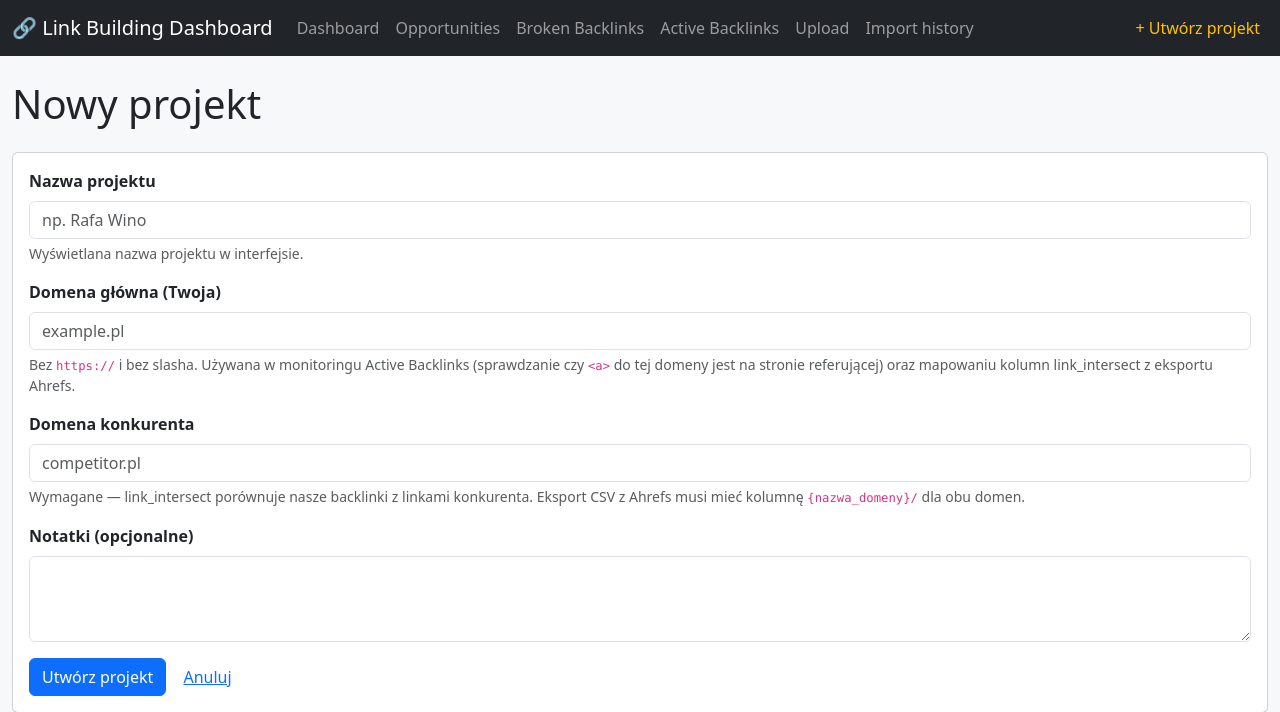
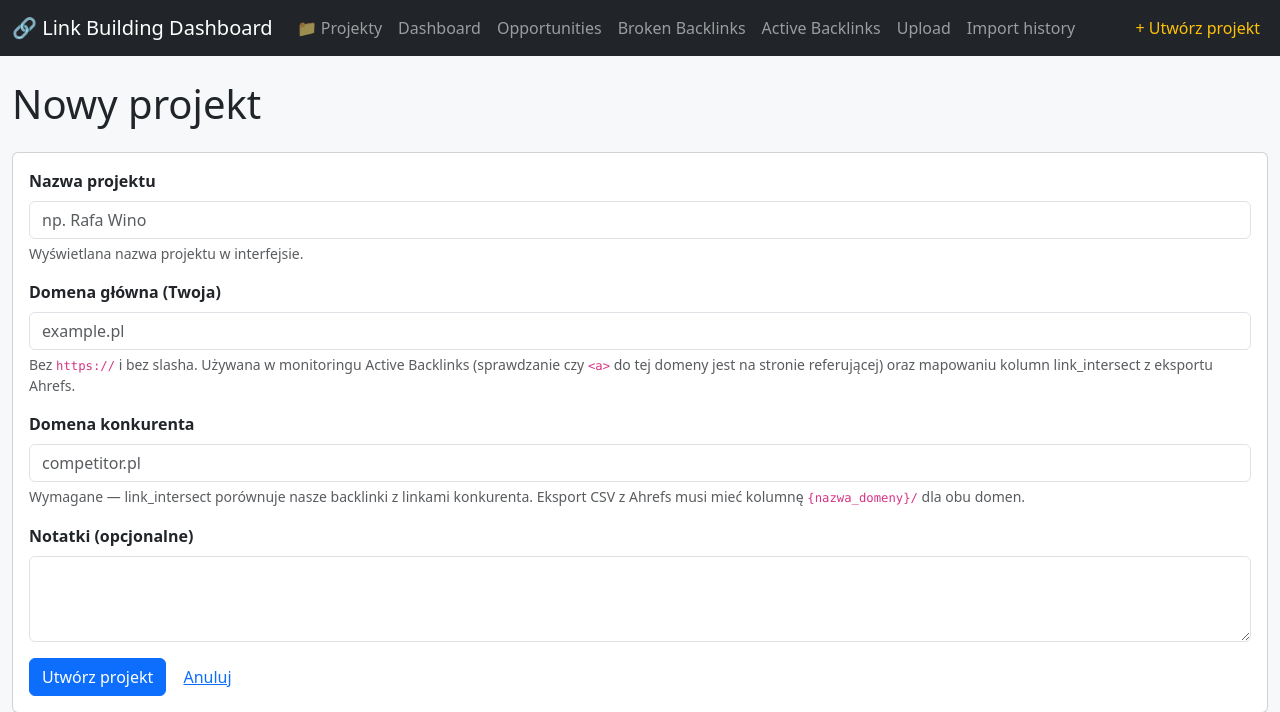
Before and after one commit to malgorzata-cpu/backlink, a FastAPI app: page /projects/new in a window 1280 px wide. Shown: the top 712 px of the page. Run offline with FastAPI, Linux system fonts and the light colour scheme; some libraries are stand-ins or nearby versions.

Commit message:
Make project list the home page
/ now shows project selection (was: current project dashboard).
Dashboard moved to /dashboard. Project picker selection redirects there.

Nav reordered: 📁 Projekty → Dashboard → ... so the project list is the
landing route. /projects keeps working as an alias.

Also fixes a UnicodeEncodeError in scripts/migrate_to_projects.py — the
arrow glyph crashed prints under Windows cp1250 console encoding
(replaced with '->').

Co-Authored-By: Claude Opus 4.7 (1M context) <noreply@anthropic.com>

```diff
--- a/app/routes/dashboard.py
+++ b/app/routes/dashboard.py
@@ -10,7 +10,7 @@ from app.templating import templates
 router = APIRouter()
 
 
-@router.get("/", response_class=HTMLResponse)
+@router.get("/dashboard", response_class=HTMLResponse)
 def index(request: Request, db: Session = Depends(get_db)):
     current = getattr(request.state, "current_project", None)
     if current is None:
--- a/app/templates/base.html
+++ b/app/templates/base.html
@@ -13,7 +13,8 @@
         <a class="navbar-brand" href="/">🔗 Link Building Dashboard</a>
         <div class="collapse navbar-collapse">
             <ul class="navbar-nav me-auto">
-                <li class="nav-item"><a class="nav-link" href="/">Dashboard</a></li>
+                <li class="nav-item"><a class="nav-link" href="/">📁 Projekty</a></li>
+                <li class="nav-item"><a class="nav-link" href="/dashboard">Dashboard</a></li>
                 <li class="nav-item"><a class="nav-link" href="/opportunities">Opportunities</a></li>
                 <li class="nav-item"><a class="nav-link" href="/broken-backlinks">Broken Backlinks</a></li>
                 <li class="nav-item"><a class="nav-link" href="/backlinks">Active Backlinks</a></li>
```
Also changed, not shown: app/routes/projects.py (+12 -3 lines).
